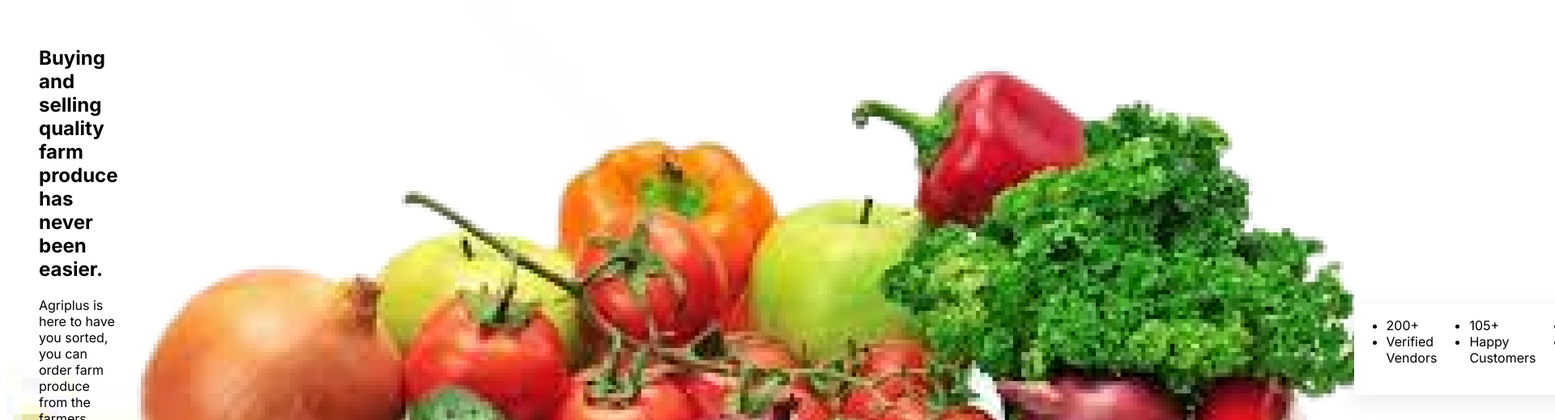
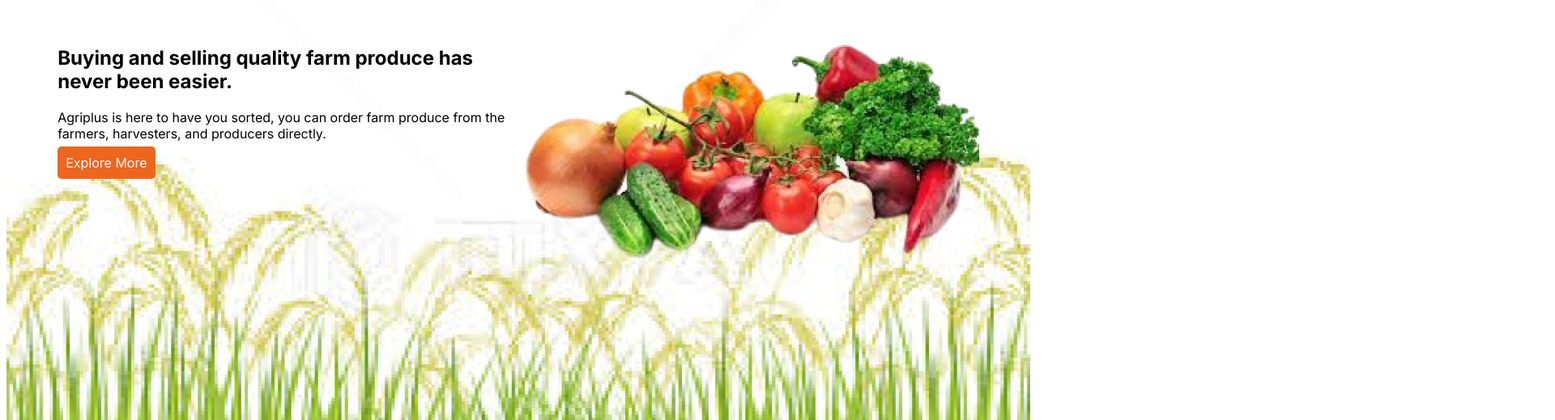
Before and after one commit to Masai11/Week-2-IP-AgriPlus-Website, a plain HTML site: page index.html in a window 1280 px wide. Shown: the part 97-616 px from the top of the page at 81% size, 1920 px wide, since content can reach past the window. Drawn offline with Linux system fonts and the light colour scheme.

Commit message:
Position the intro section background image and the floating box-shadow section

```diff
--- a/index.css
+++ b/index.css
@@ -66,13 +66,34 @@ a {
     color: #FAFAFA;
 
 }
+
+.container {
+    padding: 20px 5%;
+}
 .Buy-sell {
     display: flex;
     justify-content: space-between;
-    padding: 40px;
+    padding: 40px 5%;
     background: url('Assets/grass.png');
+    background-position: center bottom;
+    background-size: contain;
+    position: relative;
+    z-index: 1;
+    min-height: 75vh;
+
 }
 
+.Buy-sell-text {
+    width: 50%;
+}
+
+.buy-sell-image {
+    width: 50%;
+}
+
+.fruits {
+    width: 100%;
+}
 
 .box-shadow {
 
@@ -80,10 +101,14 @@ a {
     background-color: #fff;
     display: flex;
     justify-content: space-evenly;
-    width: 60%;
+    width: 50%;
+    left: 25%;
     margin: auto;
     box-shadow: rgba(149, 157, 165, 0.2) 0px 8px 24px;
-
+    position: absolute;
+    z-index: 2;
+    bottom: -1em;
+    padding: 30px 0px;
 }
 .btn {
     background-color: #ED661F;
--- a/index.html
+++ b/index.html
@@ -1,5 +1,6 @@
 <!DOCTYPE html>
 <html lang="en">
+
 <head>
     <meta charset="UTF-8" />
     <meta http-equiv="X-UA-Compatible" content="IE=edge" />
@@ -39,7 +40,7 @@
     <!-- buying section starts here -->
     <div class="Buy-sell">
         <div class="Buy-sell-text">
-        <h2 class="heading">
+            <h2 class="intro-heading">
                 Buying and selling quality farm produce has never been easier.
             </h2>
             <p>
@@ -52,7 +53,7 @@
             </div>
         </div>
         <div class="buy-sell-image">
-        <img src="Assets/fruits.png" alt="Fruits">
+            <img src="Assets/fruits.png" alt="Fruits" class="fruits">
         </div>
 
         <div class="box-shadow">
@@ -78,6 +79,7 @@
     </div>
 
     <!-- buying section ends here -->
+    <div class="container">
 
         <!-- Why we exist starts here -->
 
@@ -239,6 +241,7 @@
 
             <a href="" class="btn right-btn">Read more</a>
         </div>
+    </div>
 
     <!-- Customer Feedback section ends here -->
     <!-- Footer section starts here -->
@@ -287,4 +290,5 @@
     </footer>
     <!-- Footer section ends here -->
 </body>
+
 </html>
```
Lines whose indentation alone changed are shown as unchanged.
